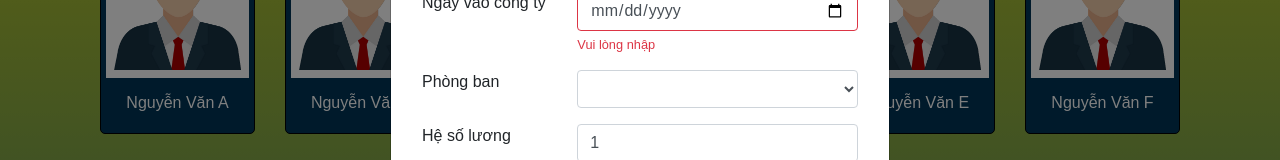
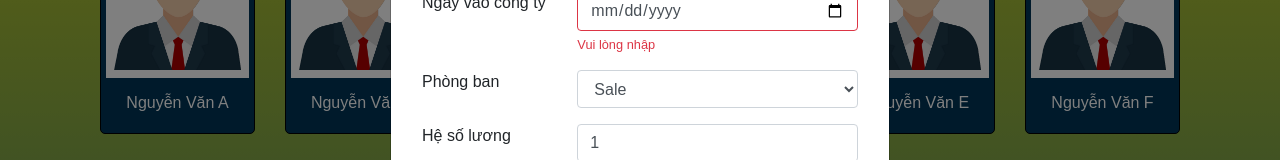
Before and after one commit to quachanhhao1698/Funix_RJS101x_01-A_VN_DN, a React (Create React App) app: page /nhanvien in a window 1280 px wide. Both pictures are taken after a click on the button "Thêm nhân viên". Shown: the part 329-489 px from the top of the page. Built offline with nearby package versions, Linux system fonts and the light colour scheme.

Commit message:
Fix validation

```diff
--- a/src/components/StaffListComponent.js
+++ b/src/components/StaffListComponent.js
@@ -17,9 +17,10 @@ function RenderStaffs({staff,onClick}){
     );
 }
 
-function Department({department}) {
+function Department({department,index}) {
+
     return(
-        <option>{department.name}</option>
+        <option value={index}>{department.name}</option>
     );
 }
 
@@ -38,20 +39,18 @@ function StaffListComponent(props) {
         const [dOB, setDOB] = useState('');
         const [salaryScale, setSalaryScale] = useState('1');
         const [startDate, setStartDate] = useState('');
-        const [department, setDepartment] = useState('');
+        const [department, setDepartment] = useState('0');
         const [annualLeave, setAnnualLeave] = useState('0');
         const [overTime, setOverTime] =useState('0');
 
         const [newStaffs, setNewStaffs] = useState([]);
 
-        const staffDepartment = props.departments.map((department)=>{
+        const staffDepartment = props.departments.map((department,index)=>{
             return(
-                    <Department department={department}/>
-            );
-        })
-
-        console.log("department >>",props.departments);
-
+                    <Department department={department} index={index}/>
+            );})
+        console.log("department >>",props.departments[1]);
+        console.log("staffList >>",props.staffs);
         const staffList = props.staffs
         //Lọc nhân viên có tên trùng với keyword
         .filter((val) => {
@@ -71,11 +70,9 @@ function StaffListComponent(props) {
             );
         });
 
-
         const handleSearch = () =>{
            setSearchItem(inputRef.current.value);
         }
-
         // Làm trống dữ liệu ô input trong form
         const clearInput = () =>{
             setName('');
@@ -100,7 +97,7 @@ function StaffListComponent(props) {
                                 doB: dOB,
                                 salaryScale: salaryScale,
                                 startDate: startDate,
-                                department: department,
+                                department: props.departments[department],
                                 annualLeave:annualLeave,
                                 overTime:overTime,
                                 image: '/assets/images/alberto.png'
@@ -112,7 +109,6 @@ function StaffListComponent(props) {
             }
 
         }
-
         // Validate Form
         const [touched, setTouched] = useState( {
                                                     name: false,
@@ -122,8 +118,6 @@ function StaffListComponent(props) {
         const handleBlur = (field)=>{
             setTouched({...touched,[field]:true});
         }
-
-
         const validate = (name,dOB,startDate) => {
             const errors = {
                 name: '',
@@ -159,11 +153,9 @@ function StaffListComponent(props) {
 
             return errors;
         }
-
-
-
         const error = validate(name,dOB,startDate);
         console.log('show errors: ',error);
+
 
 
         return(
@@ -239,6 +231,7 @@ function StaffListComponent(props) {
                     <ModalHeader toggle={ ()=> setToggleModal(false) } tag={"h4"}>Thêm nhân viên</ModalHeader>
                     <ModalBody>
                         <Form onSubmit={handleSubmitAdd}>
+                            {/* Họ và tên */}
                             <FormGroup>
                                 <Row>
                                     <Col md={4}>
@@ -253,6 +246,7 @@ function StaffListComponent(props) {
                                     </Col>
                                 </Row>
                             </FormGroup>
+                            {/* Ngày sinh */}
                             <FormGroup>
                                 <Row>
                                     <Col md={4}>
@@ -267,6 +261,7 @@ function StaffListComponent(props) {
                                     </Col>
                                 </Row>
                             </FormGroup>
+                            {/* Ngày vào công ty */}
                             <FormGroup>
                                 <Row>
                                     <Col md={4}>
@@ -281,6 +276,7 @@ function StaffListComponent(props) {
                                     </Col>
                                 </Row>
                             </FormGroup>
+                            {/* Phòng ban */}
                             <FormGroup>
                                 <Row>
                                     <Col md={4}>
@@ -288,22 +284,23 @@ function StaffListComponent(props) {
                                     </Col>
                                     <Col md={8}>
                                         <select className='form-control' id="department" name="department" value={ department } onChange={ (e)=> setDepartment(e.target.value) } >
-                                                    <option></option>
-                                                    { staffDepartment }
+                                            { staffDepartment }
                                         </select>
                                     </Col>
                                 </Row>
                             </FormGroup>
+                            {/* Hệ số lương */}
                             <FormGroup>
                                 <Row>
                                     <Col md={4}>
                                         <Label htmlFor="salaryScale">Hệ số lương</Label>
                                     </Col>
                                     <Col md={8}>
-                                        <Input  type="text" id="salaryScale" name="salaryScale" value={ salaryScale } onChange={ (e)=> setSalaryScale(e.target.value) } />
+                                        <Input  type="text" id="salaryScale" name="salaryScale" placeholder="1 -> 3" value={ salaryScale } onChange={ (e)=> setSalaryScale(e.target.value) } />
                                     </Col>
                                 </Row>
                             </FormGroup>
+                            {/* Số ngày nghỉ */}
                             <FormGroup>
                                 <Row>
                                     <Col md={4}>
@@ -314,6 +311,7 @@ function StaffListComponent(props) {
                                     </Col>
                                 </Row>
                             </FormGroup>
+                            {/* Số ngày đã làm thêm */}
                             <FormGroup>
                                 <Row>
                                     <Col md={4}>
@@ -324,6 +322,7 @@ function StaffListComponent(props) {
                                     </Col>
                                 </Row>
                             </FormGroup>
+                            {/* Button submit */}
                             <FormGroup>
                                 <Row>
                                     <Col >
```
